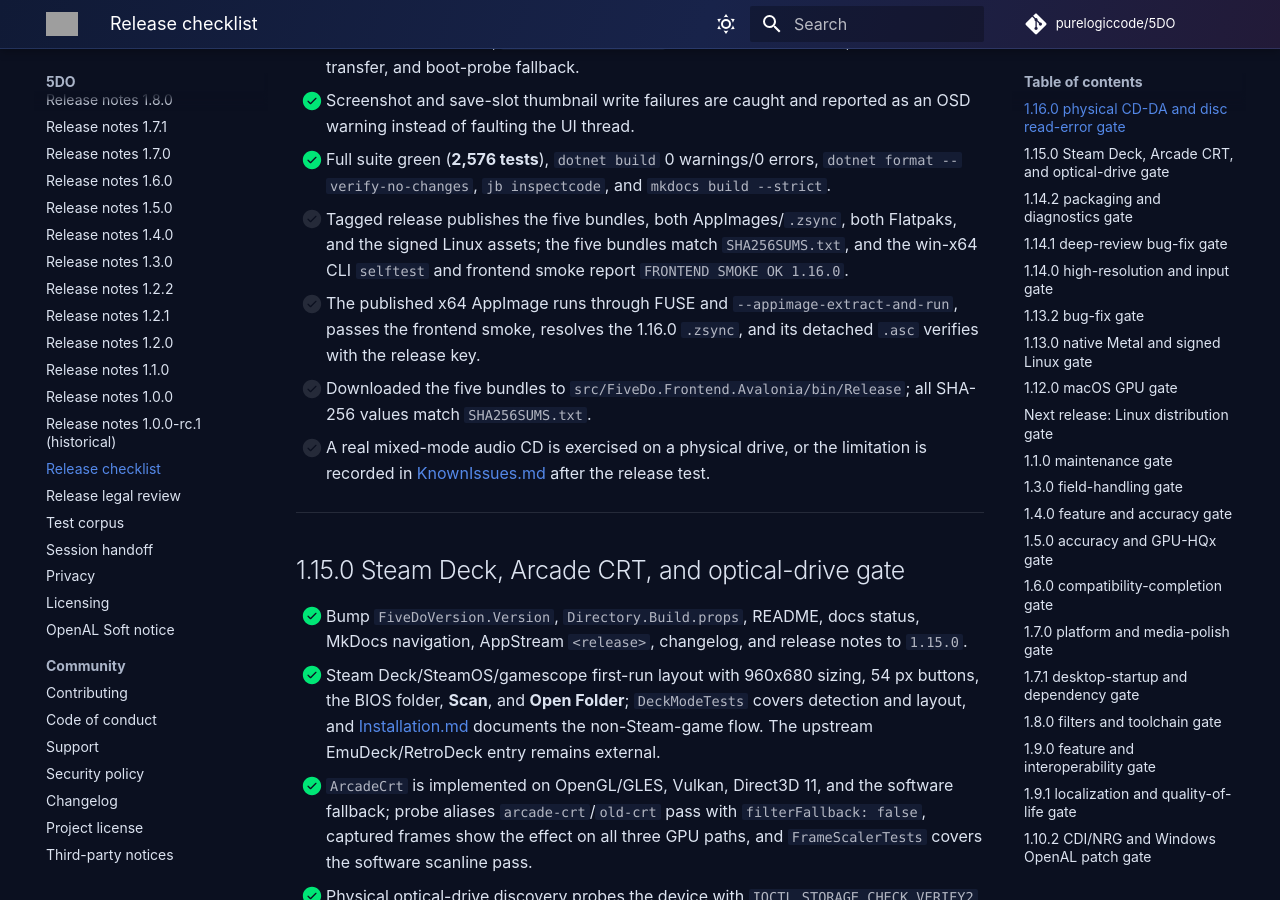
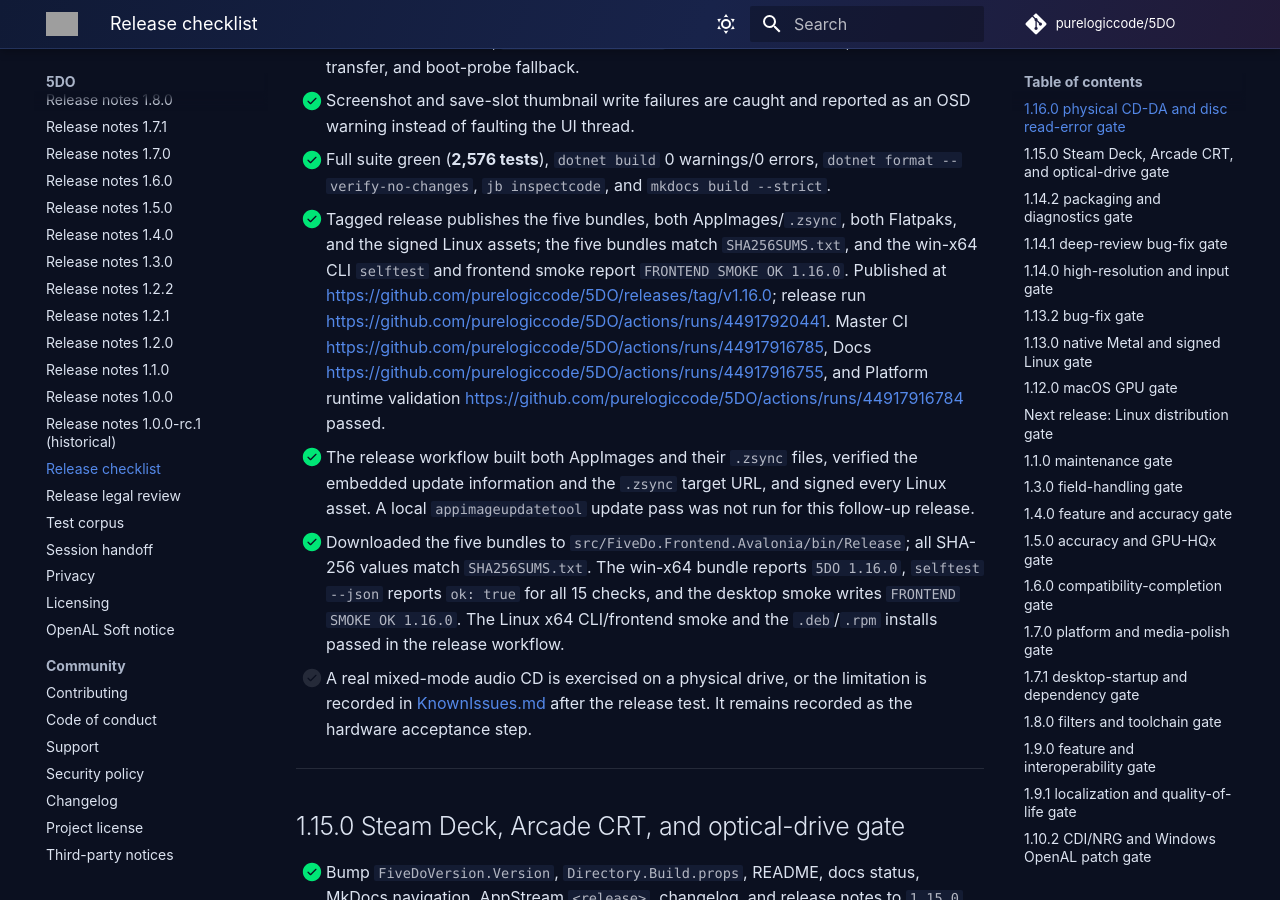
Before and after one commit to purelogiccode/5DO, an MkDocs documentation site: the page built from docs/ReleaseChecklist.md, in a window 1280 px wide and 900 px high, scrolled down 1673 px. Built offline with MkDocs 1.6.1 and Material for MkDocs 9.7.7, drawn with Linux system fonts in a browser that asks for light colours; comment, search, counter and statistics services are not loaded; grey boxes are pictures that could not be loaded.

Commit message:
Record the 1.16.0 release evidence

```diff
--- a/docs/ReleaseChecklist.md
+++ b/docs/ReleaseChecklist.md
@@ -66,16 +66,27 @@ run, screenshot, or recorded hash), not just an intention. Update `docs/Status.m
 - [x] Full suite green (**2,576 tests**), `dotnet build` 0 warnings/0 errors,
       `dotnet format --verify-no-changes`, `jb inspectcode`, and
       `mkdocs build --strict`.
-- [ ] Tagged release publishes the five bundles, both AppImages/`.zsync`, both Flatpaks,
+- [x] Tagged release publishes the five bundles, both AppImages/`.zsync`, both Flatpaks,
       and the signed Linux assets; the five bundles match `SHA256SUMS.txt`, and the
       win-x64 CLI `selftest` and frontend smoke report `FRONTEND SMOKE OK 1.16.0`.
-- [ ] The published x64 AppImage runs through FUSE and
-      `--appimage-extract-and-run`, passes the frontend smoke, resolves the 1.16.0
-      `.zsync`, and its detached `.asc` verifies with the release key.
-- [ ] Downloaded the five bundles to `src/FiveDo.Frontend.Avalonia/bin/Release`; all
-      SHA-256 values match `SHA256SUMS.txt`.
+      Published at <https://github.com/purelogiccode/5DO/releases/tag/v1.16.0>; release
+      run <https://github.com/purelogiccode/5DO/actions/runs/44917920441>. Master CI
+      <https://github.com/purelogiccode/5DO/actions/runs/44917916785>, Docs
+      <https://github.com/purelogiccode/5DO/actions/runs/44917916755>, and Platform
+      runtime validation <https://github.com/purelogiccode/5DO/actions/runs/44917916784>
+      passed.
+- [x] The release workflow built both AppImages and their `.zsync` files, verified the
+      embedded update information and the `.zsync` target URL, and signed every Linux
+      asset. A local `appimageupdatetool` update pass was not run for this follow-up
+      release.
+- [x] Downloaded the five bundles to `src/FiveDo.Frontend.Avalonia/bin/Release`; all
+      SHA-256 values match `SHA256SUMS.txt`. The win-x64 bundle reports `5DO 1.16.0`,
+      `selftest --json` reports `ok: true` for all 15 checks, and the desktop smoke
+      writes `FRONTEND SMOKE OK 1.16.0`. The Linux x64 CLI/frontend smoke and the
+      `.deb`/`.rpm` installs passed in the release workflow.
 - [ ] A real mixed-mode audio CD is exercised on a physical drive, or the limitation is
-      recorded in [KnownIssues.md](KnownIssues.md) after the release test.
+      recorded in [KnownIssues.md](KnownIssues.md) after the release test. It remains
+      recorded as the hardware acceptance step.
 
 ---
 
```
Also changed, not shown: docs/Compatibility.md (+3 -1 lines), docs/ImplementationPlanArchive.md (+11 -2 lines), docs/ReleaseNotes-1.16.0.md (+15 -8 lines), docs/Status.md (+9 -3 lines).
